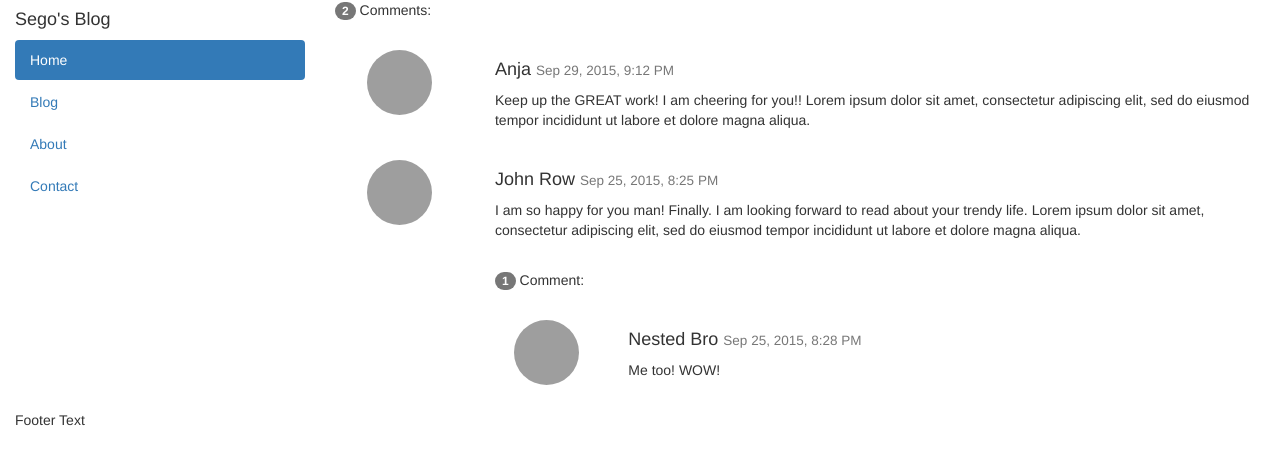
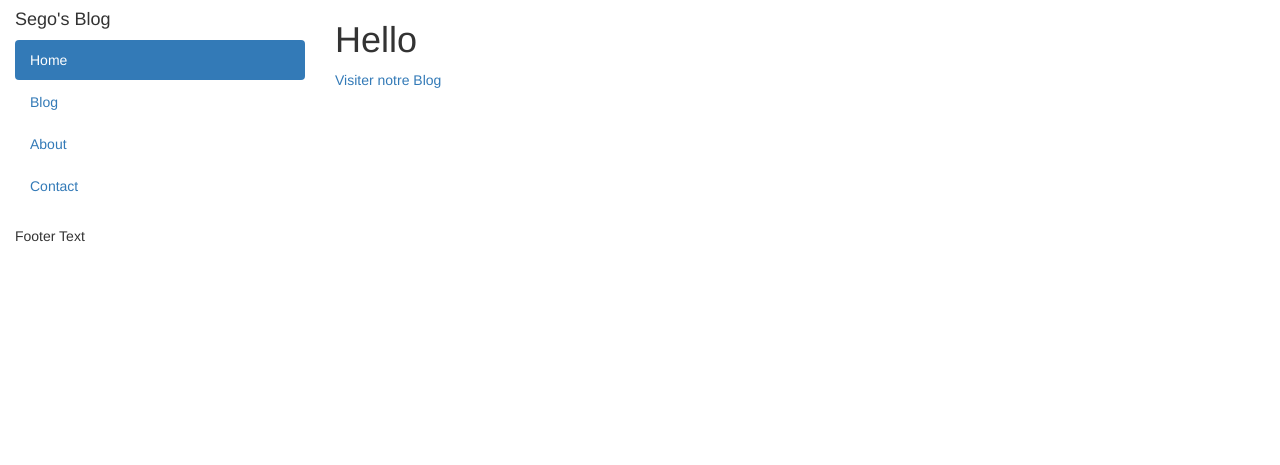
Before and after one commit to sego92/blog_project, a Django app: page / in a window 1280 px wide. Shown: the top 465 px of the page. Run offline with Django 3.2, Linux system fonts and the light colour scheme; some libraries are stand-ins or nearby versions; grey boxes are pictures that could not be loaded.

Commit message:
webconf perso

```diff
--- a/articles/urls.py
+++ b/articles/urls.py
@@ -6,4 +6,5 @@ app_name='articles'
 
 urlpatterns = [
     url(r'^$', views.index, name='index'),
+    url(r'^detail/(?P<pk>\d+)/$', views.detail, name='detail'),
 ]
--- a/articles/views.py
+++ b/articles/views.py
@@ -7,8 +7,9 @@ def index(request):
     posts = Post.objects.filter(published_date__lte=timezone.now()).order_by('published_date')
     return render(request, 'articles/index.html', {'posts':posts})
 
-def detail(request):
-    return render(request, 'articles/detail.html', {'posts':posts})
+def detail(request, pk):
+    post = Post.objects.get(pk=pk)
+    return render(request, 'articles/detail.html', {'post':post})
 
 def delete(request):
     return render(request, 'articles/delete.html', {'posts':posts})
--- a/blog_project/urls.py
+++ b/blog_project/urls.py
@@ -22,5 +22,5 @@ urlpatterns = [
     url(r'^$', views.home, name='home'),
     url(r'^about/$', views.about, name='about'),
     url(r'^contact/$', views.contact, name='contact'),
-    url(r'^articles/', include('articles.urls')),
+    url(r'^articles/', include('articles.urls'), name='articles'),
 ]
--- a/templates/layouts/base.html
+++ b/templates/layouts/base.html
@@ -21,38 +21,9 @@
             </div>
 
             <div class="col-sm-9">
+              {% block content %}
 
-              <p><span class="badge">2</span> Comments:</p><br>
-
-              <div class="row">
-                <div class="col-sm-2 text-center">
-                  <img src="bandmember.jpg" class="img-circle" height="65" width="65" alt="Avatar">
-                </div>
-                <div class="col-sm-10">
-                  <h4>Anja <small>Sep 29, 2015, 9:12 PM</small></h4>
-                  <p>Keep up the GREAT work! I am cheering for you!! Lorem ipsum dolor sit amet, consectetur adipiscing elit, sed do eiusmod tempor incididunt ut labore et dolore magna aliqua.</p>
-                  <br>
-                </div>
-                <div class="col-sm-2 text-center">
-                  <img src="bird.jpg" class="img-circle" height="65" width="65" alt="Avatar">
-                </div>
-                <div class="col-sm-10">
-                  <h4>John Row <small>Sep 25, 2015, 8:25 PM</small></h4>
-                  <p>I am so happy for you man! Finally. I am looking forward to read about your trendy life. Lorem ipsum dolor sit amet, consectetur adipiscing elit, sed do eiusmod tempor incididunt ut labore et dolore magna aliqua.</p>
-                  <br>
-                  <p><span class="badge">1</span> Comment:</p><br>
-                  <div class="row">
-                    <div class="col-sm-2 text-center">
-                      <img src="bird.jpg" class="img-circle" height="65" width="65" alt="Avatar">
-                    </div>
-                    <div class="col-xs-10">
-                      <h4>Nested Bro <small>Sep 25, 2015, 8:28 PM</small></h4>
-                      <p>Me too! WOW!</p>
-                      <br>
-                    </div>
-                  </div>
-                </div>
-              </div>
+              {% endblock %}
             </div>
           </div>
         </div>
```
Also changed, not shown: articles/templates/articles/detail.html (+8 -0 lines), articles/templates/articles/index.html (+6 -18 lines).
